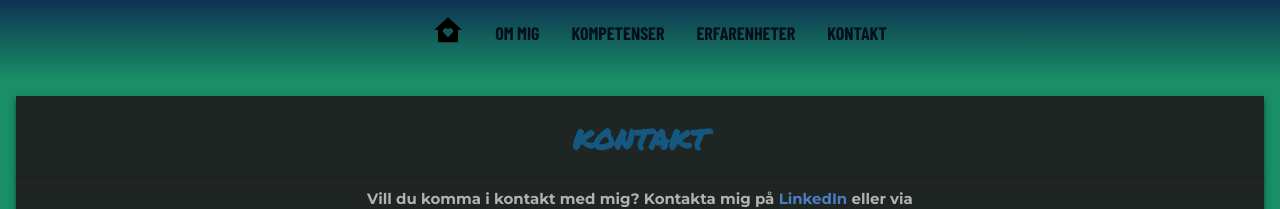
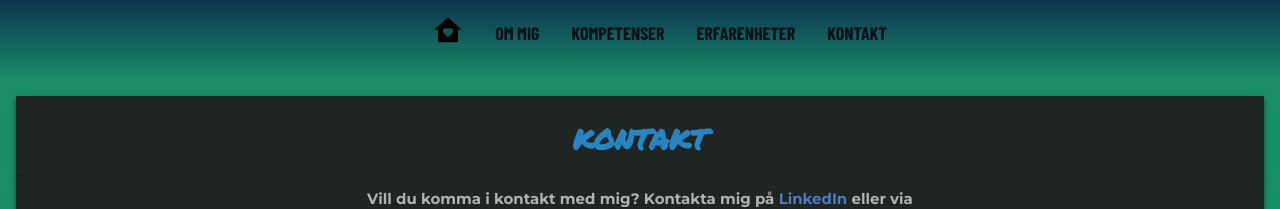
Before and after one commit to fiamont/portfolio, a Next.js app: page /kontaktamig in a window 1280 px wide. Shown: the top 209 px of the page. Built offline with nearby package versions, Linux system fonts and the light colour scheme; a web font is replaced by a local one.

Commit message:
changed pageheader colors

```diff
--- a/components/Pageheader.jsx
+++ b/components/Pageheader.jsx
@@ -3,8 +3,7 @@ import style from "../styles/Pageheader.module.css";
 const PageHeader = (props) => {
   return (
     <div className={style.Container}>
-      <h2 className={style.h2}>{props.title}</h2>
-      {/* <hr className={style.hr} /> */}
+      <h2 className={style.pageheader}>{props.title}</h2>
     </div>
   );
 };
--- a/styles/Pageheader.module.css
+++ b/styles/Pageheader.module.css
@@ -14,10 +14,10 @@
   box-shadow: var(--default-boxshadow);
 }
 
-.h2 {
+.pageheader {
   margin-bottom: 0;
   text-transform: uppercase;
   font-size: 28px;
   font-family: var(--fontfamily-large-heading);
-  color: rgb(22, 87, 127);
+  color: rgb(41, 133, 191);
 }
```
Also changed, not shown: 1 other file (tests, documents, lock files or other folders).
